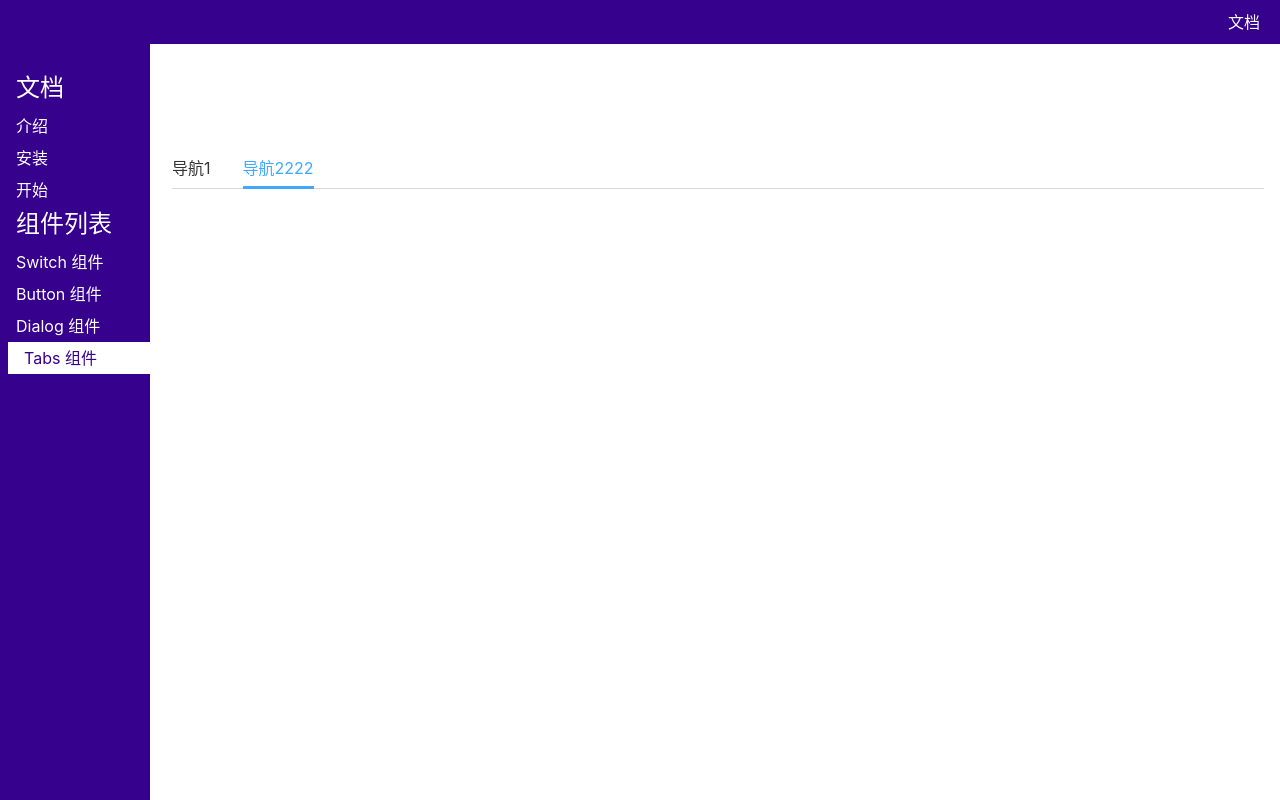
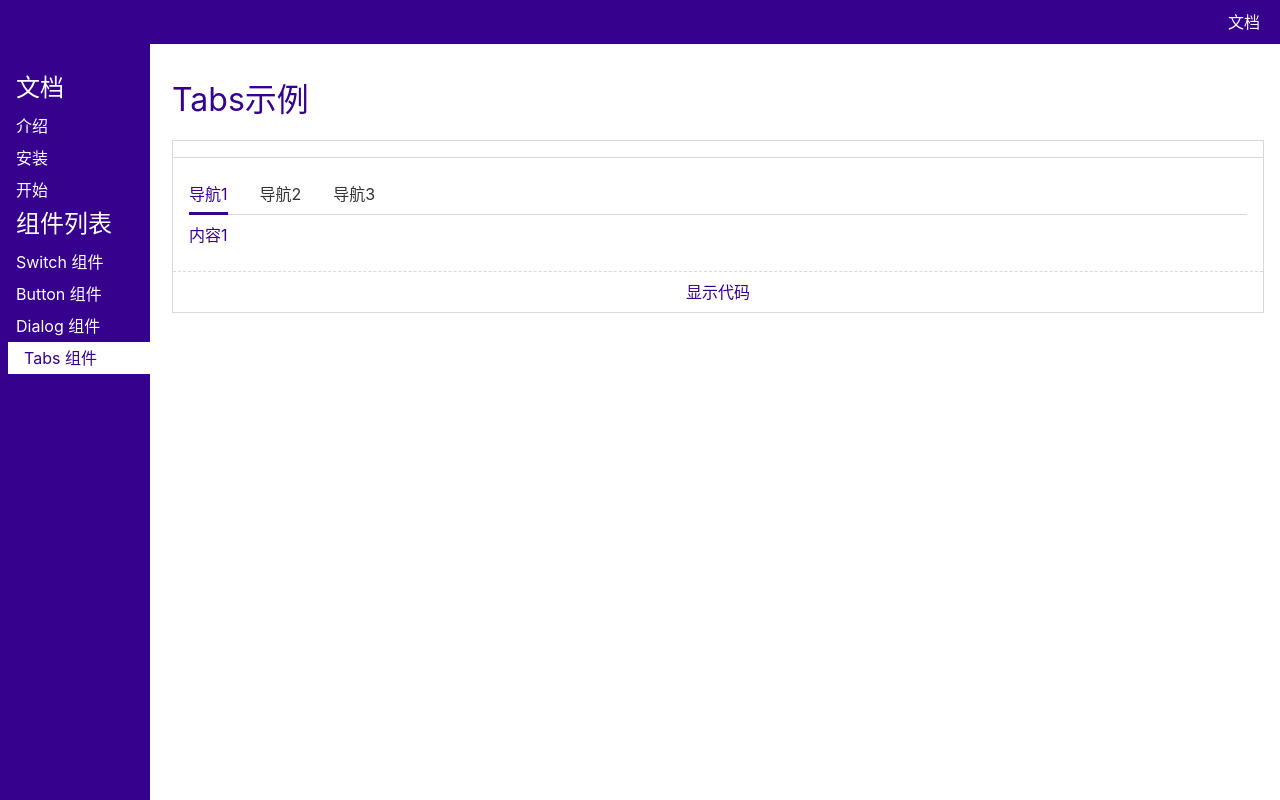
Before and after one commit to violateer/vo-ui, a Vue app: page /#/doc/tabs in a window 1280 px wide. Built offline with nearby package versions, Linux system fonts and the light colour scheme.

Commit message:
完成Tabs组件代码展示

```diff
--- /dev/null
+++ b/src/components/Tabs1.demo.vue
@@ -0,0 +1,30 @@
+<demo>
+Tabs
+</demo>
+<template>
+<Tabs v-model:selected="selectedInit">
+    <Tab title="导航1">内容1</Tab>
+    <Tab title="导航2">内容2</Tab>
+    <Tab title="导航3">内容3</Tab>
+</Tabs>
+</template>
+
+<script>
+import Tabs from '../lib/Tabs.vue'
+import Tab from '../lib/Tab.vue'
+import {
+    ref
+} from 'vue'
+export default {
+    components: {
+        Tabs,
+        Tab
+    },
+    setup() {
+        const selectedInit = ref('导航1')
+        return {
+            selectedInit
+        }
+    }
+}
+</script>
--- a/src/components/TabsDemo.vue
+++ b/src/components/TabsDemo.vue
@@ -1,34 +1,29 @@
 <template>
-<div>
-    <div>Tabs示例</div>
-    <h1>示例1</h1>
-    <Tabs v-model:selected="x">
-        <Tab title="导航1">内容1</Tab>
-        <Tab title="导航2222">内容2</Tab>
-    </Tabs>
+<div class="container">
+    <h1>Tabs示例</h1>
+    <Demo :component="Tabs1Demo" />
 </div>
 </template>
 
 <script lang="ts">
-import Tabs from '../lib/Tabs.vue'
-import Tab from '../lib/Tab.vue'
-import {
-    ref
-} from 'vue'
+import Demo from './Demo.vue'
+import Tabs1Demo from './Tabs1.demo.vue'
 export default {
     components: {
-        Tab,
-        Tabs
+        Demo
     },
     setup() {
-        const x = ref('导航2222')
         return {
-            x
+            Tabs1Demo
         }
     }
 }
 </script>
 
-<style scoped>
+<style lang="scss" scoped>
+$purple: #36018c;
 
+.container {
+    color: $purple;
+}
 </style>
--- a/src/lib/Tabs.vue
+++ b/src/lib/Tabs.vue
@@ -75,8 +75,8 @@ export default {
 }
 </script>
 
-<style lang="scss">
-$blue: #40a9ff;
+<style lang="scss" scoped>
+$purple: #36018c;
 $color: #333;
 $border-color: #d9d9d9;
 
@@ -97,14 +97,14 @@ $border-color: #d9d9d9;
             }
 
             &.selected {
-                color: $blue;
+                color: $purple;
             }
         }
 
         &-indicator {
             position: absolute;
             height: 3px;
-            background: $blue;
+            background: $purple;
             left: 0;
             bottom: -1px;
             width: 100px;
```
